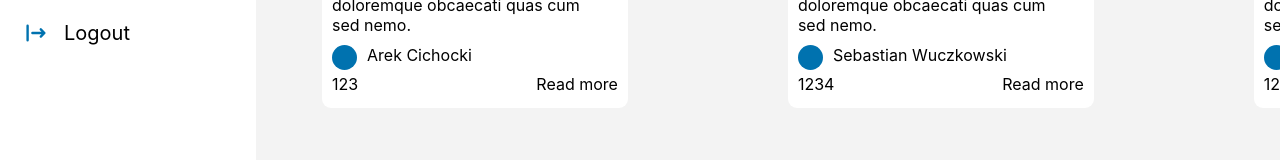
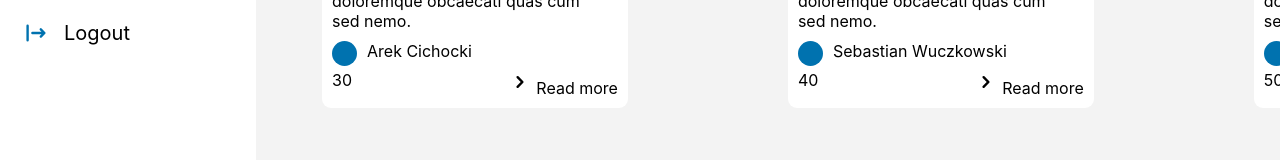
Before and after one commit to ArexSpeed/devhub, a Next.js app: page /blog in a window 1280 px wide. Shown: the part 711-871 px from the top of the page. Built offline with nearby package versions, Linux system fonts and the light colour scheme.

Commit message:
add block site

```diff
--- a/components/BlogCard.jsx
+++ b/components/BlogCard.jsx
@@ -1,36 +1,29 @@
-import React from 'react'
-
-
+import React from 'react';
+import { ChevronRight } from './Icons/FontIcons';
 
 export default function BlogCard(props) {
   return (
     <div>
       <div className="blog__card">
-            <div className="blog__card-top">
-
-            </div>
+        <div className="blog__card-top"></div>
         <div className="blog__card-content">
-                <div className="blog__card-title">
-                  {props.title}
-                </div>
-                <div className="blog__card-text">
-                  {props.excerpt}
-                </div>
+          <div className="blog__card-title">{props.title}</div>
+          <div className="blog__card-text">{props.excerpt}</div>
           <div className="blog__card-author">
-                <span class="dot"></span>
+            <span className="dot"></span>
             {props.username}
           </div>
           <div className="blog__card-bottom">
             <div className="blog__card-social">
-                      {props.likes}
-                      {props.comments}
+              {props.likes.length}
+              {props.comments.length}
             </div>
             <div className="blog__card-more">
-                      Read more
+              <ChevronRight className="icon-medium" /> Read more
             </div>
           </div>
         </div>
       </div>
     </div>
-  )
+  );
 }
--- a/components/Icons/FontIcons.jsx
+++ b/components/Icons/FontIcons.jsx
@@ -176,3 +176,16 @@ export const SearchIcon = ({ className = 'icon-medium' }) => (
     />
   </svg>
 );
+
+export const ChevronRight = ({ className = 'icon-medium' }) => (
+  <svg
+    className={className}
+    fill="currentColor"
+    viewBox="0 0 20 20"
+    xmlns="http://www.w3.org/2000/svg">
+    <path
+      fillRule="evenodd"
+      d="M7.293 14.707a1 1 0 010-1.414L10.586 10 7.293 6.707a1 1 0 011.414-1.414l4 4a1 1 0 010 1.414l-4 4a1 1 0 01-1.414 0z"
+      clipRule="evenodd"></path>
+  </svg>
+);
```
Also changed, not shown: pages/blog/index.jsx (+8 -15 lines). Lines whose indentation alone changed are shown as unchanged.
